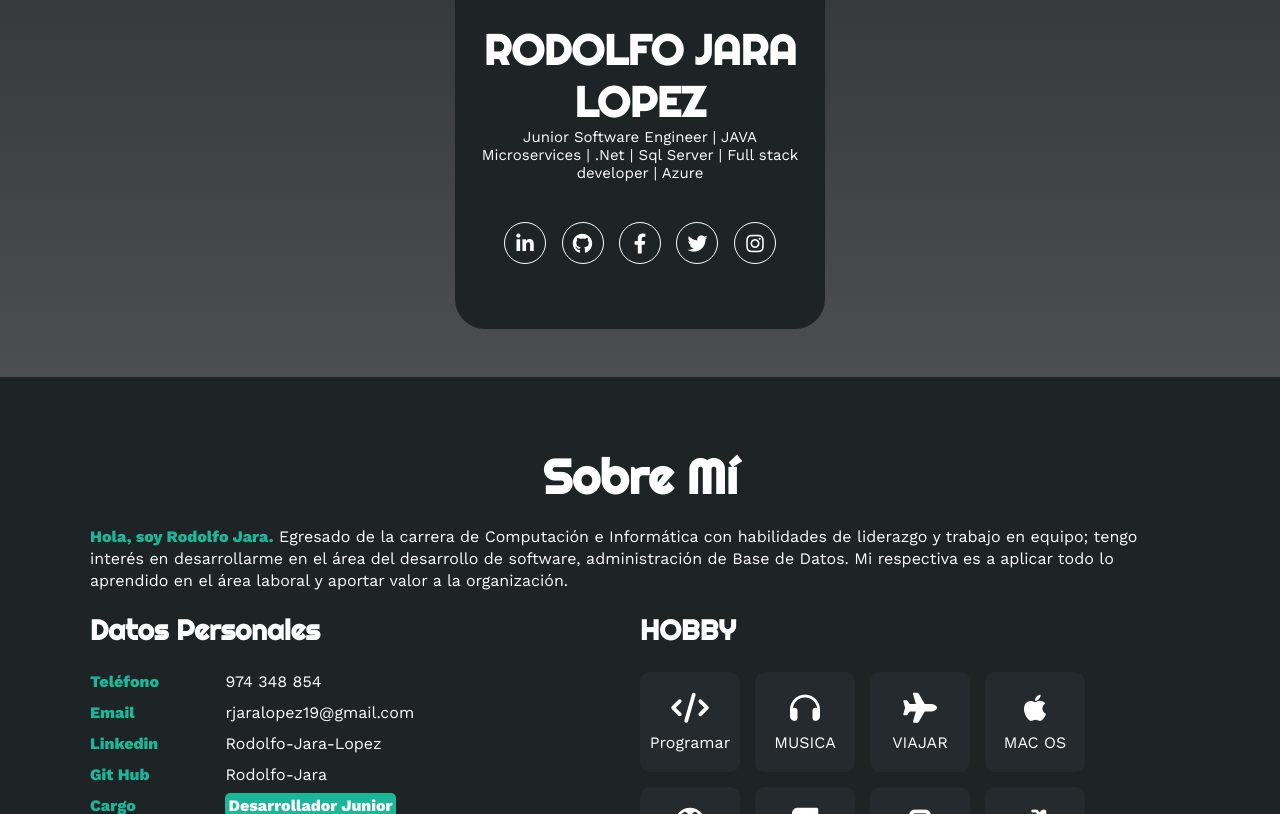
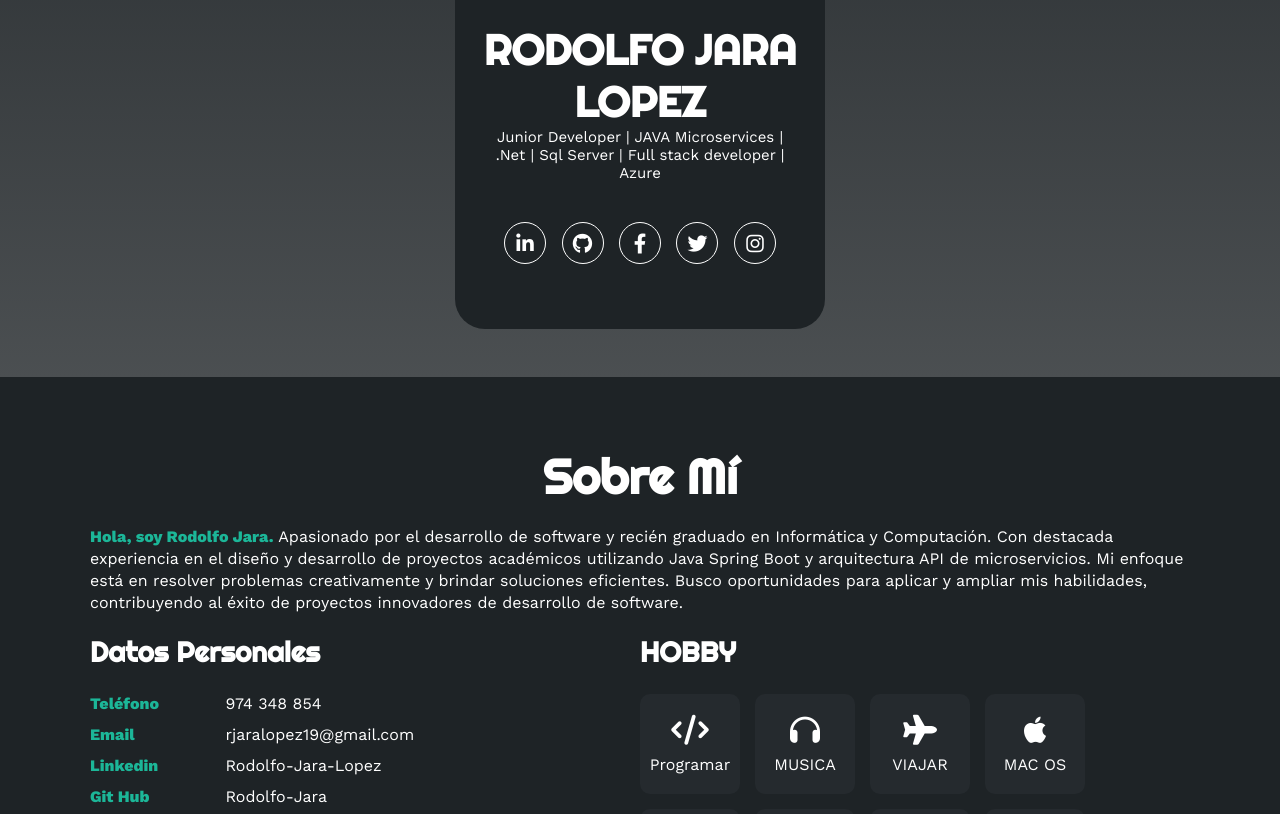
Before and after one commit to rodolfo-jara/_, a plain HTML site: page Pagina/index.html in a window 1280 px wide. Shown: the part 480-1294 px from the top of the page. Drawn offline with nearby package versions, Linux system fonts and the light colour scheme.

Commit message:
Update index.html

```diff
--- a/Pagina/index.html
+++ b/Pagina/index.html
@@ -43,7 +43,7 @@
                 <img src="../PerfilRj.png" alt="">
             </div>
             <h1>RODOLFO JARA LOPEZ</h1>
-            <h2>Junior Software Engineer | JAVA Microservices | .Net | Sql Server | Full stack developer | Azure</h2>
+            <h2>Junior Developer | JAVA Microservices | .Net | Sql Server | Full stack developer | Azure</h2>
             <div class="redes">
                 <a href="https://www.linkedin.com/in/rodolfo-jara/" class="linkedin"><i class="fa-brands fa-linkedin-in"></i></a>
                 <a href="https://github.com/Rodolfo-Jara" class="skype"><i class="fa-brands fa-github"></i></a>
@@ -58,11 +58,7 @@
     <section id="sobremi" class="sobremi">
         <div class="contenido-seccion">
             <h2>Sobre Mí</h2>
-            <p><span>Hola, soy Rodolfo Jara.</span> Egresado de la carrera de Computación e Informática
-                 con habilidades de liderazgo y trabajo en equipo;
-                 tengo interés en desarrollarme en el área del desarrollo de software,
-                 administración de Base de Datos.
-                 Mi respectiva es a aplicar todo lo aprendido en el área laboral y aportar valor a la organización.</p>
+            <p><span>Hola, soy Rodolfo Jara.</span> Apasionado por el desarrollo de software y recién graduado en Informática y Computación. Con destacada experiencia en el diseño y desarrollo de proyectos académicos utilizando Java Spring Boot y arquitectura API de microservicios. Mi enfoque está en resolver problemas creativamente y brindar soluciones eficientes. Busco oportunidades para aplicar y ampliar mis habilidades, contribuyendo al éxito de proyectos innovadores de desarrollo de software.</p>
 
             <div class="fila">
                 <!-- datos personales -->
```
